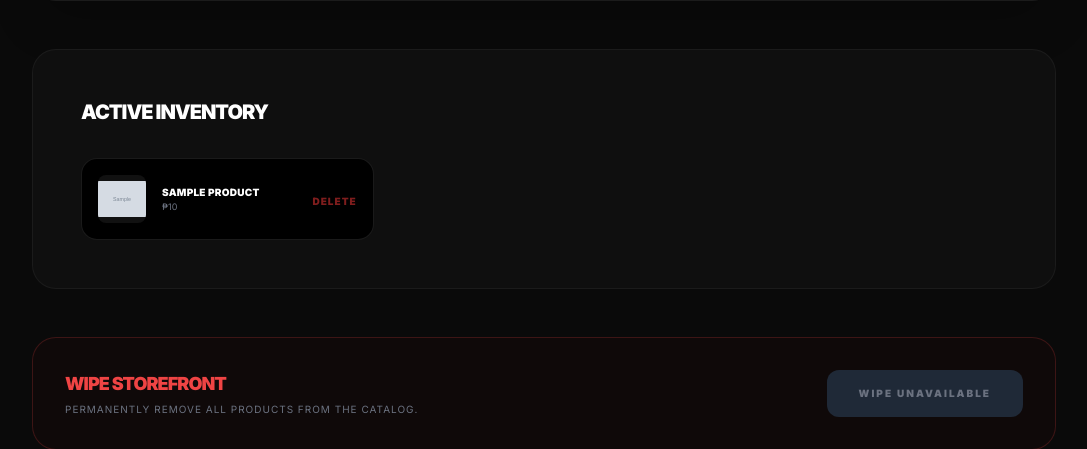
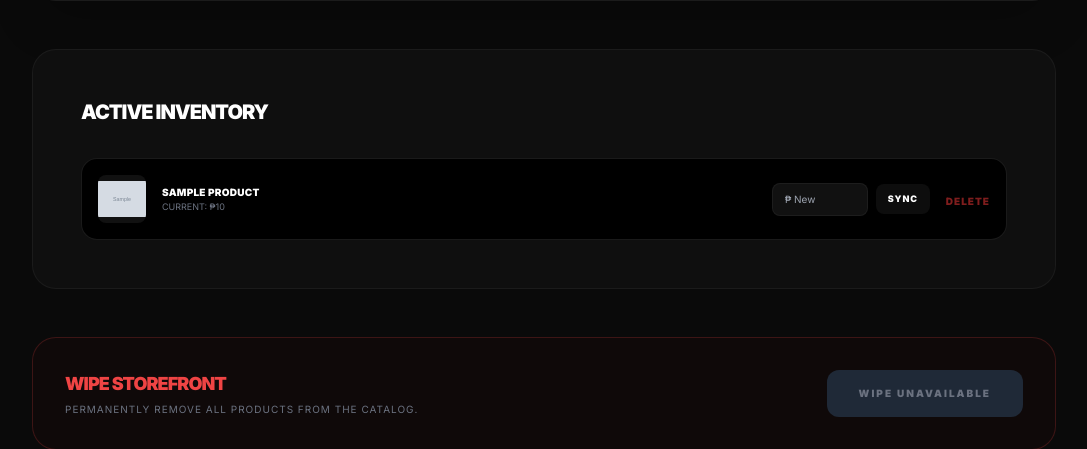
Before and after one commit to jaspher19/rr-caps, a Flask app: template templates/admin.html in a window 1280 px wide. Shown: the part 725-1174 px from the top of the page, without its empty margins (96-1183 px from the left). Run offline with Flask 3, Linux system fonts and the light colour scheme; the template is opened without the code that fills it: most values are stand-ins (such as "Sample title", 1, 10 or a date in 2020); grey boxes marked "Sample" are stand-in pictures; some libraries are stand-ins or nearby versions.

Commit message:
Try update272

```diff
--- a/app.py
+++ b/app.py
@@ -58,7 +58,6 @@ def send_the_email(order_id, customer_email, total_price, address, city):
 @app.route("/")
 @app.route("/shop")
 def home():
-    # Fetch all products from MongoDB
     all_products = list(products_col.find({}, {'_id': 0}))
     return render_template("index.html", products=all_products, cart_count=len(session.get("cart", [])))
 
@@ -70,7 +69,6 @@ def view_cart():
     counts = {str(cid): cart_ids.count(str(cid)) for cid in set(cart_ids)}
 
     for pid, qty in counts.items():
-        # Find specific product in DB
         p = products_col.find_one({"id": int(pid)}, {'_id': 0})
         if p:
             item = p.copy()
@@ -123,7 +121,6 @@ def checkout():
         customer_city = request.form.get("city", "N/A")
         order_id = f"RCAPS-{datetime.now().year}-{random.randint(1000, 9999)}"
 
-        # Save Order to MongoDB
         orders_col.insert_one({
             "order_id": order_id,
             "email": customer_email,
@@ -163,7 +160,6 @@ def add_product():
         file.save(os.path.join(app.config['UPLOAD_FOLDER'], unique_name))
         image_path = f"images/products/{unique_name}"
 
-    # Save Product to MongoDB
     products_col.insert_one({
         "id": int(time.time()),
         "name": request.form.get("name"),
@@ -174,11 +170,23 @@ def add_product():
     })
     return redirect(url_for('admin', key=key))
 
+@app.route("/admin/edit_price/<int:product_id>", methods=["POST"])
+def edit_price(product_id):
+    key = request.args.get('key')
+    if key != ADMIN_PASSWORD: return "Unauthorized", 403
+
+    new_price = request.form.get("new_price")
+    if new_price:
+        products_col.update_one(
+            {"id": product_id},
+            {"$set": {"price": int(new_price)}}
+        )
+    return redirect(url_for('admin', key=key))
+
 @app.route("/admin/delete/<int:product_id>", methods=["POST"])
 def delete_product(product_id):
     key = request.args.get('key')
     if key != ADMIN_PASSWORD: return "Unauthorized", 403
-    # Remove from MongoDB
     products_col.delete_one({"id": product_id})
     return redirect(url_for('admin', key=key))
 
--- a/templates/admin.html
+++ b/templates/admin.html
@@ -108,19 +108,30 @@
 
     <div class="bg-[#0F0F0F] border border-white/5 rounded-3xl p-8 lg:p-12">
         <h2 class="text-xl font-black uppercase tracking-tighter mb-8">Active Inventory</h2>
-        <div class="grid grid-cols-1 sm:grid-cols-2 lg:grid-cols-3 gap-6">
+        <div class="grid grid-cols-1 gap-4">
             {% for product in products %}
-            <div class="bg-black border border-white/10 p-4 rounded-2xl flex items-center justify-between group">
-                <div class="flex items-center gap-4">
+            <div class="bg-black border border-white/10 p-4 rounded-2xl flex flex-col sm:flex-row items-center justify-between gap-4 group">
+                <div class="flex items-center gap-4 w-full sm:w-auto">
                     <img src="{{ url_for('static', filename=product.image) }}" class="w-12 h-12 object-contain bg-[#111] rounded-lg">
                     <div>
                         <p class="text-[10px] font-bold uppercase tracking-wide">{{ product.name }}</p>
-                        <p class="text-[9px] text-gray-500 uppercase">₱{{ product.price }}</p>
+                        <p class="text-[9px] text-gray-500 uppercase">Current: ₱{{ product.price }}</p>
                     </div>
                 </div>
-                <form action="{{ url_for('delete_product', product_id=product.id, key=admin_key) }}" method="POST" onsubmit="return confirm('Delete this product?');">
-                    <button type="submit" class="text-red-900 group-hover:text-red-500 transition-colors text-[10px] font-black uppercase tracking-widest">Delete</button>
-                </form>
+
+                <div class="flex items-center gap-4 w-full sm:w-auto justify-end">
+                    <form action="{{ url_for('edit_price', product_id=product.id, key=admin_key) }}" method="POST" class="flex items-center gap-2">
+                        <input type="number" name="new_price" placeholder="₱ New" required
+                            class="bg-[#111] border border-white/5 rounded-lg py-2 px-3 text-[10px] text-white outline-none focus:border-white/20 w-24">
+                        <button type="submit" class="bg-white/5 hover:bg-white/10 text-[9px] font-black uppercase tracking-widest px-3 py-2 rounded-lg transition-all">
+                            Sync
+                        </button>
+                    </form>
+
+                    <form action="{{ url_for('delete_product', product_id=product.id, key=admin_key) }}" method="POST" onsubmit="return confirm('Delete this product?');">
+                        <button type="submit" class="text-red-900 hover:text-red-500 transition-colors text-[10px] font-black uppercase tracking-widest">Delete</button>
+                    </form>
+                </div>
             </div>
             {% else %}
             <p class="text-gray-600 text-[10px] uppercase tracking-widest py-4">No products currently live.</p>
@@ -133,11 +144,9 @@
             <h2 class="text-red-500 text-lg font-black uppercase tracking-tighter">Wipe Storefront</h2>
             <p class="text-gray-500 text-[10px] uppercase tracking-widest mt-1">Permanently remove all products from the catalog.</p>
         </div>
-        <form onsubmit="alert('Function temporarily disabled. Add the route to app.py first.'); return false;">
-            <button type="submit" class="bg-gray-800 text-gray-500 py-4 px-8 rounded-xl font-black uppercase tracking-[0.2em] text-[10px] cursor-not-allowed">
-                Wipe Unavailable
-            </button>
-        </form>
+        <button class="bg-gray-800 text-gray-500 py-4 px-8 rounded-xl font-black uppercase tracking-[0.2em] text-[10px] cursor-not-allowed">
+            Wipe Unavailable
+        </button>
     </div>
 
   </div>
```
